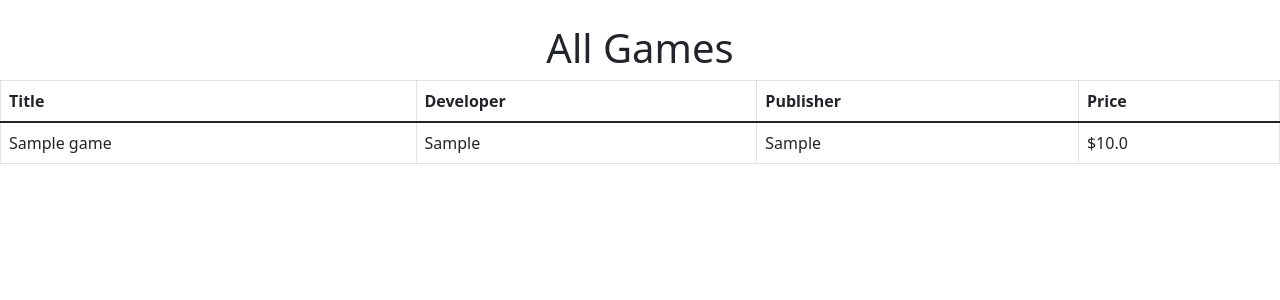
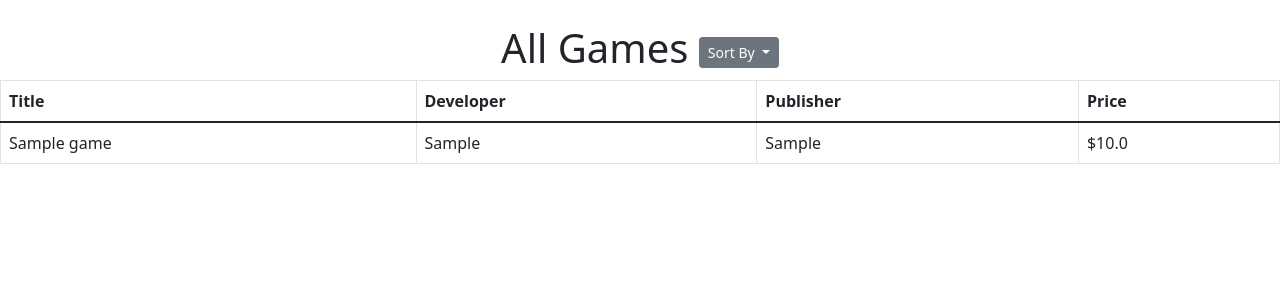
Before and after one commit to galva041/CS180SteamDatabaseWeb, a Django app: page /allGames/ in a window 1280 px wide. Shown: the part 56-356 px from the top of the page. Run offline with Django 4.2, Linux system fonts and the light colour scheme; tables that the repository leaves empty hold one stand-in row (values such as "Sample post").

Commit message:
sort by dropdown button

```diff
--- a/home/templates/home/DisplayGames.html
+++ b/home/templates/home/DisplayGames.html
@@ -7,7 +7,20 @@
       <h1>Search Results for "{{ searched }}"</h1>
       <br/>
     {% else %}
-      <h1>All Games</h1>
+    <div class="title-dropdown">
+        <h1>All Games
+            <a class="btn btn-secondary btn-sm dropdown-toggle" href="#" role="button" id="dropdownMenuLink" data-bs-toggle="dropdown" aria-expanded="false">
+                Sort By
+              </a>
+
+              <ul class="dropdown-menu" aria-labelledby="dropdownMenuLink">
+                <li><a class="dropdown-item" href="#">Action</a></li>
+                <li><a class="dropdown-item" href="#">Another action</a></li>
+                <li><a class="dropdown-item" href="#">Something else here</a></li>
+              </ul>
+        </h1>
+    </div>
+
     {% endif %}
         <table class="table table-bordered">
             <thead>
```
